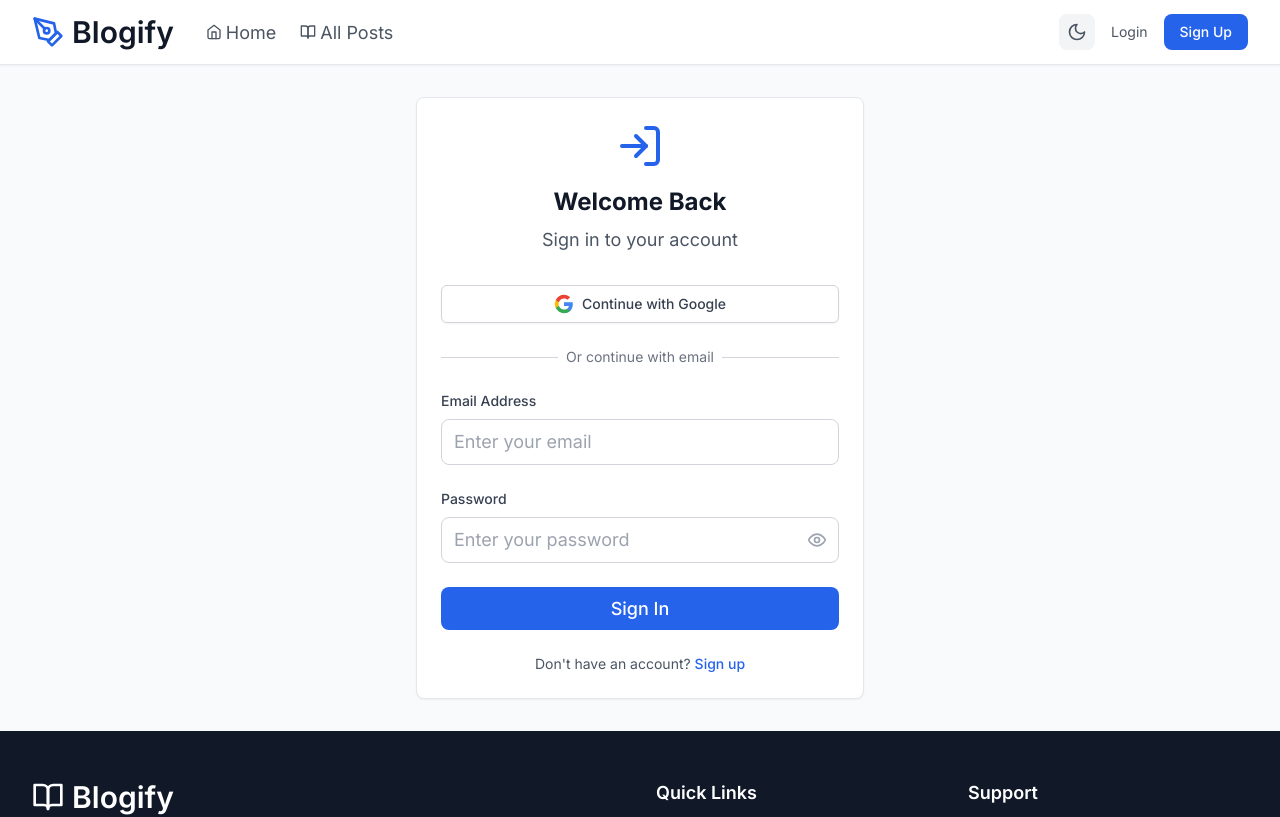
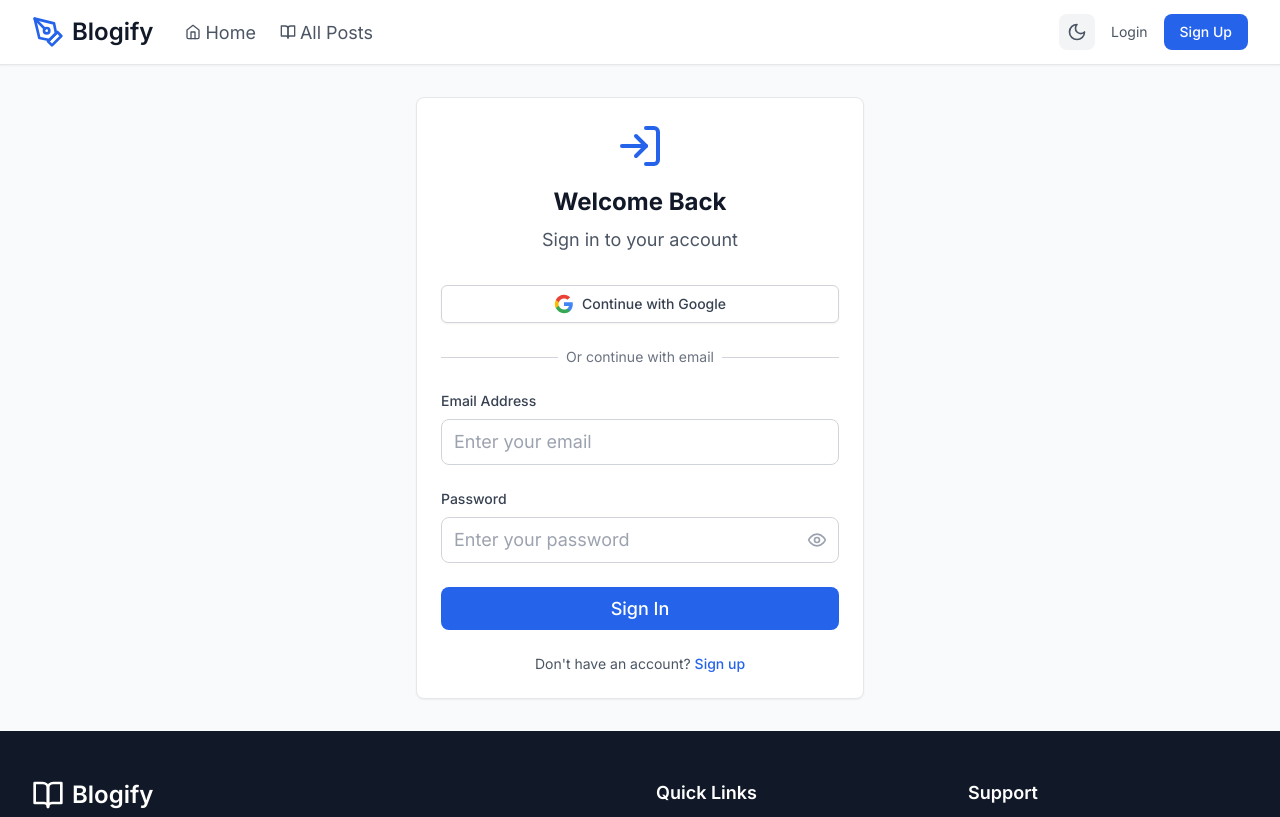
Before and after one commit to LOGESH-282002/week-6-final-, a Next.js app: page /login in a window 1280 px wide. Shown: the top 817 px of the page. Built offline with nearby package versions, Linux system fonts and the light colour scheme; no server answers.

Commit message:
changed the font size

```diff
--- a/src/app/globals.css
+++ b/src/app/globals.css
@@ -482,10 +482,10 @@
 
   @media (min-width: 1024px) {
     .heading-responsive-sm {
-      font-size: 1.875rem;
-      /* 30px - Desktop */
-      line-height: 2.25rem;
-      /* 36px */
+      font-size: 1.5rem;
+      /* 24px - Desktop */
+      line-height: 2rem;
+      /* 32px */
     }
   }
 
--- a/src/components/Footer.js
+++ b/src/components/Footer.js
@@ -43,7 +43,7 @@ export default function Footer() {
                 <Linkedin className="h-5 w-5" />
               </a>
               <a
-                href="mailto:contact@blogify.com"
+                href="mailto:logesh.r@senatio.com"
                 className="text-gray-400 hover:text-white transition-colors"
                 aria-label="Email"
               >
```
